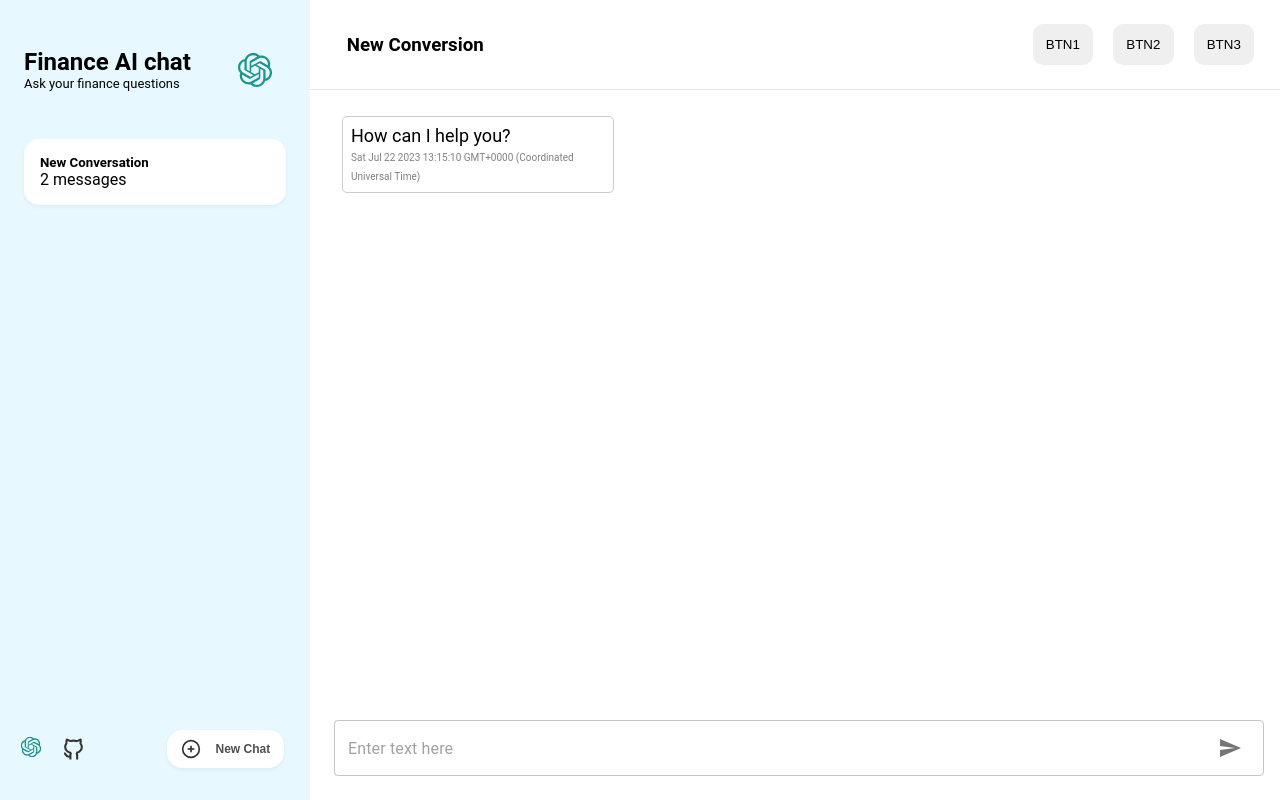
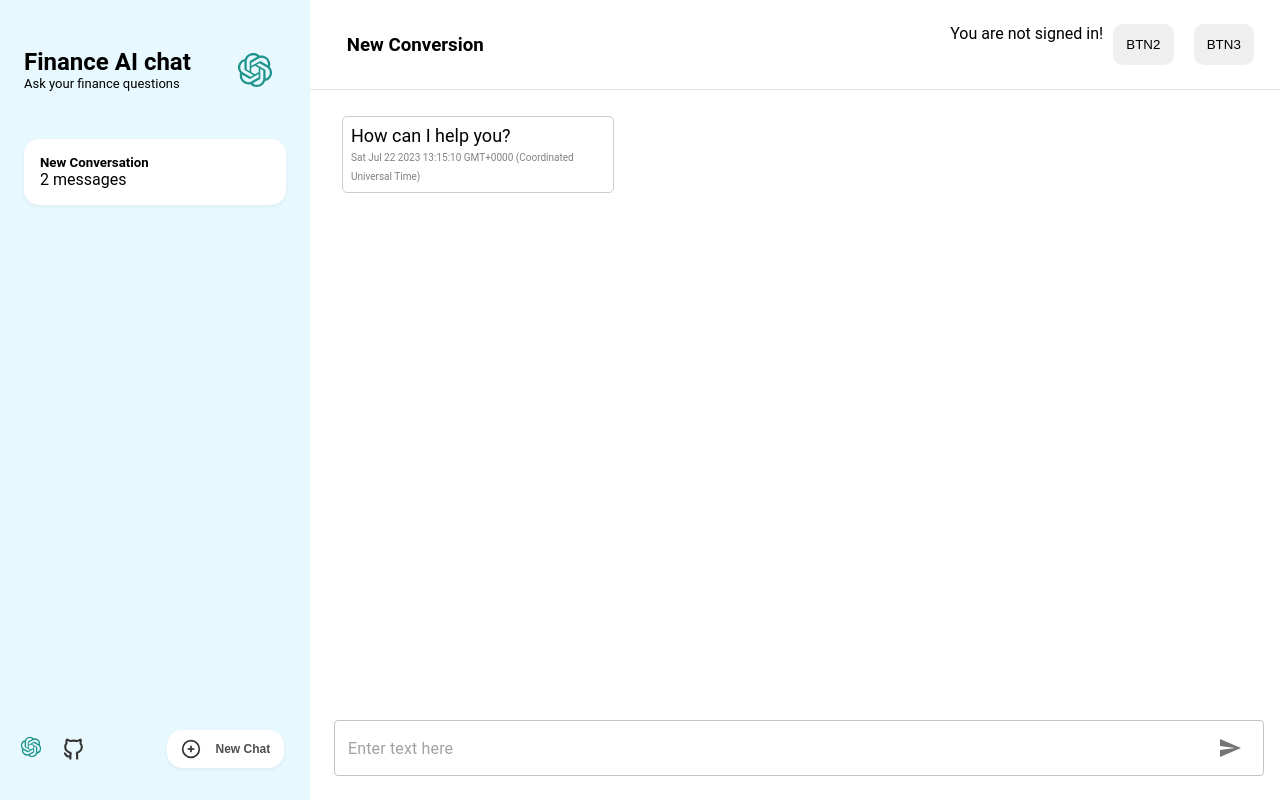
Before and after one commit to kulraj710/msu-project-S5, a Next.js app in the folder frontend/fichatbot/: page / in a window 1280 px wide. Built offline with nearby package versions, Linux system fonts and the light colour scheme.

Commit message:
update : Navbar auth state

```diff
--- a/frontend/fichatbot/components/Home/Navbar.js
+++ b/frontend/fichatbot/components/Home/Navbar.js
@@ -1,29 +1,28 @@
-import React,{useEffect} from 'react'
+import React,{useEffect, useState} from 'react'
 import styles from "../../styles/Home/Navbar.module.css"
 import { auth } from "../../firebase.js"
 
 const Navbar = () => {
-  const fetchUser = () => {
+
+  const [currentUser, setCurrentUser] = useState(null)
+
+
+  useEffect(() => {
     const user = auth.currentUser;
     if (user !== null) {
         const displayName = user.displayName;
         const email = user.email;
         const uid = user.uid;
-        console.log("null")
-        // return { "name": displayName, "email:": email, "Uid": uid }
+        setCurrentUser({ "name": displayName, "email:": email, "Uid": uid })
+    }
+  }, [])
 
-    }
-    else {
-      console.log("null")
-        // return null;
-    }
-}
   return (
     <nav className={styles.navbar}>
       <div><h1>New Conversion</h1></div>
       <div>
         <ul>
-          <li id='btn1'><button onClick={fetchUser}>BTN1</button></li>
+          <li id='btn1'><p>{(currentUser) ? currentUser.name : "You are not signed in!"}</p></li>
           <li id='btn2'><button>BTN2</button></li>
           <li id='btn1'><button>BTN3</button></li>
         </ul>
```
